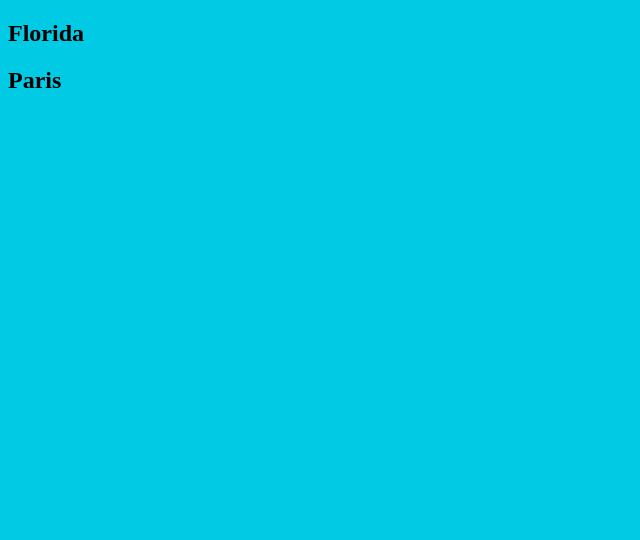
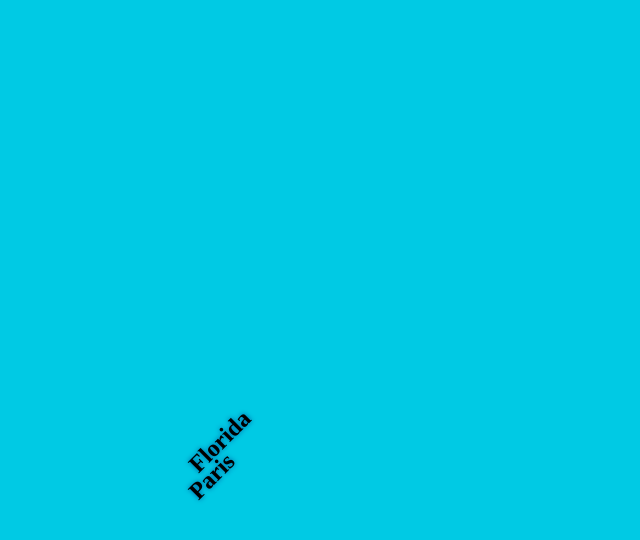
Before and after one commit to shathanaji/my-travel-plans, a plain HTML site: page my-travel-plans/index.html in a window 1280 px wide. Shown: the whole page, without its empty margins (0-640 px from the left). Drawn offline with Linux system fonts and the light colour scheme.

Commit message:
Add animation to destination headings

```diff
--- a/css/app.css
+++ b/css/app.css
@@ -1,3 +1,13 @@
 body {
     background-color: #00cae4;
 }
+.destination:hover h2 {
+    transform: rotate(0deg);
+}
+
+h2 {
+    margin: 0;
+    transform: rotate(-45deg);
+    transition: transform 0.5s;
+    text-shadow: 0 0 5px #01579b;
+}
```
